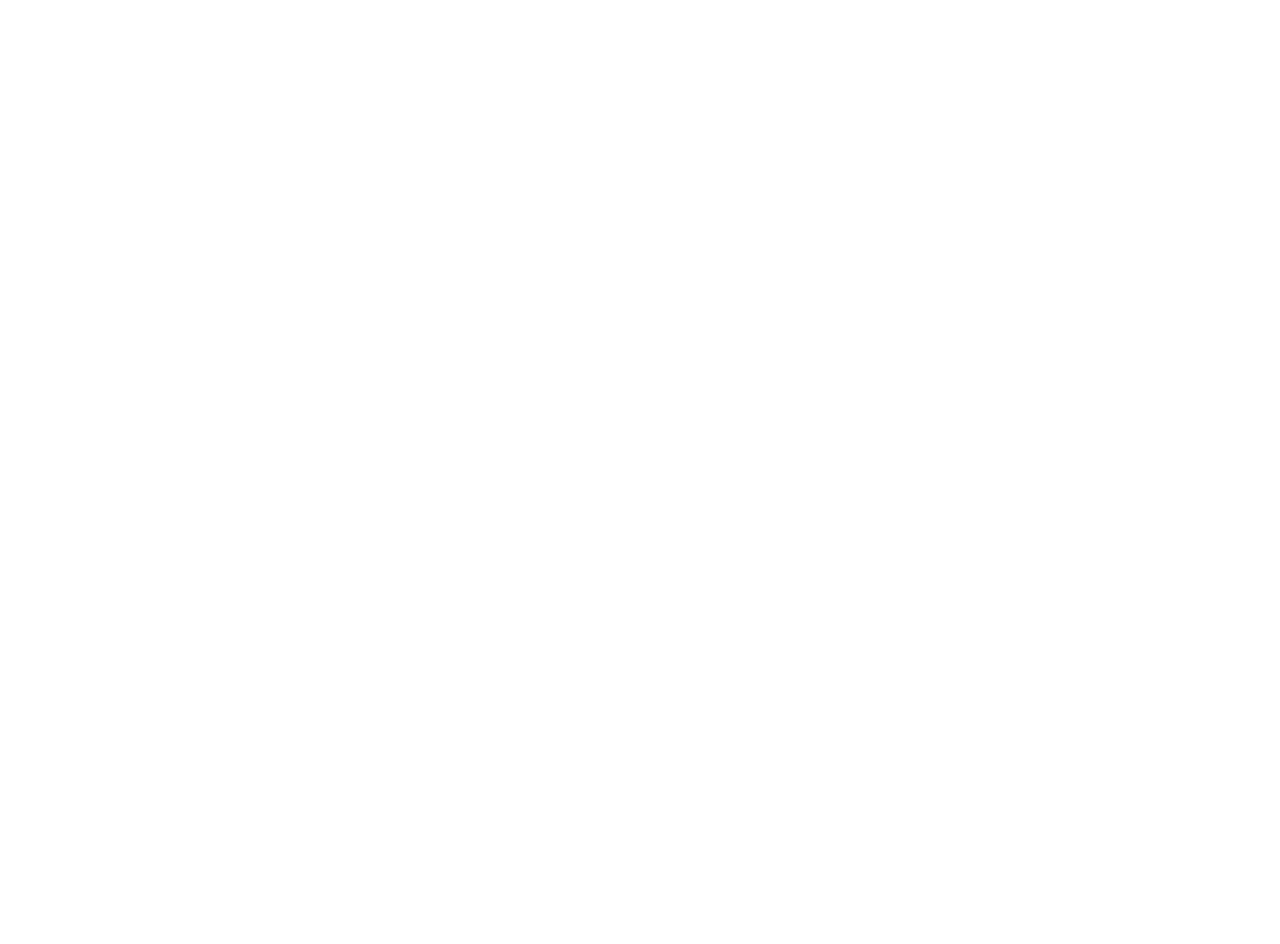
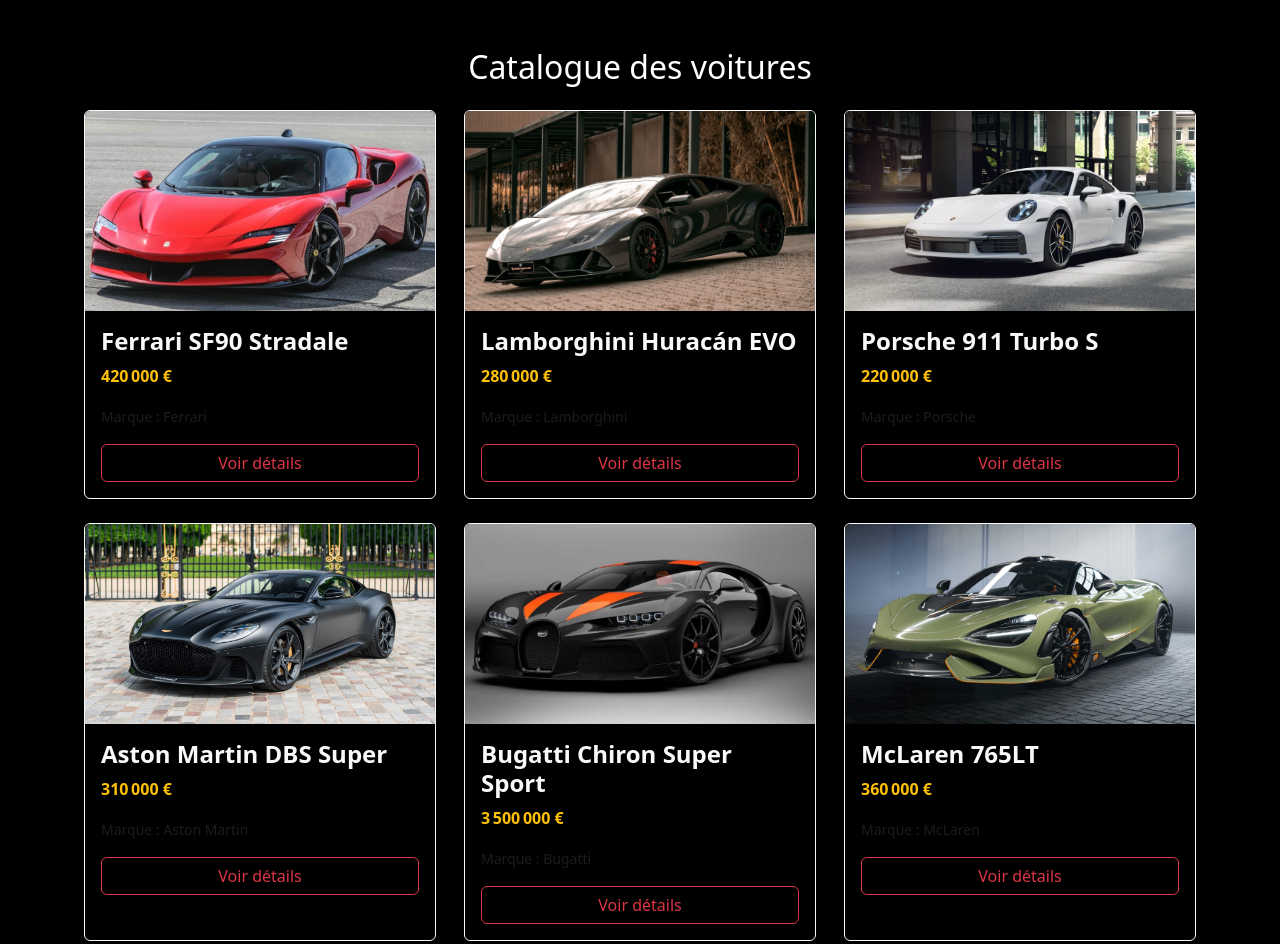
Before and after one commit to Daro-F/catalogue-voiture-exercice, a plain HTML site: page catalogue.html in a window 1280 px wide. Shown: the top 944 px of the page. Before the commit the page ends 800 px from the top, so only its background shows below. Drawn offline with nearby package versions, Linux system fonts and the light colour scheme; the site is published under a folder, as on GitHub Pages, so addresses that start at the root find nothing.

Commit message:
First commit

```diff
--- a/catalogue.html
+++ b/catalogue.html
@@ -5,11 +5,11 @@
     <meta name="viewport" content="width=device-width, initial-scale=1.0">
     <title>Document</title>
     <link rel="stylesheet" href="https://cdn.jsdelivr.net/npm/bootstrap@5.3.2/dist/css/bootstrap.min.css">
-    <link rel="stylesheet" href="/assets/css/style.css">
+    <link rel="stylesheet" href="./assets/css/style.css">
 </head>
 <body>
 
     <script src="https://cdn.jsdelivr.net/npm/bootstrap@5.3.2/dist/js/bootstrap.bundle.min.js"></script>
-    <script src="/catalogue.js"></script>
+    <script src="./catalogue.js"></script>
 </body>
 </html>
```
